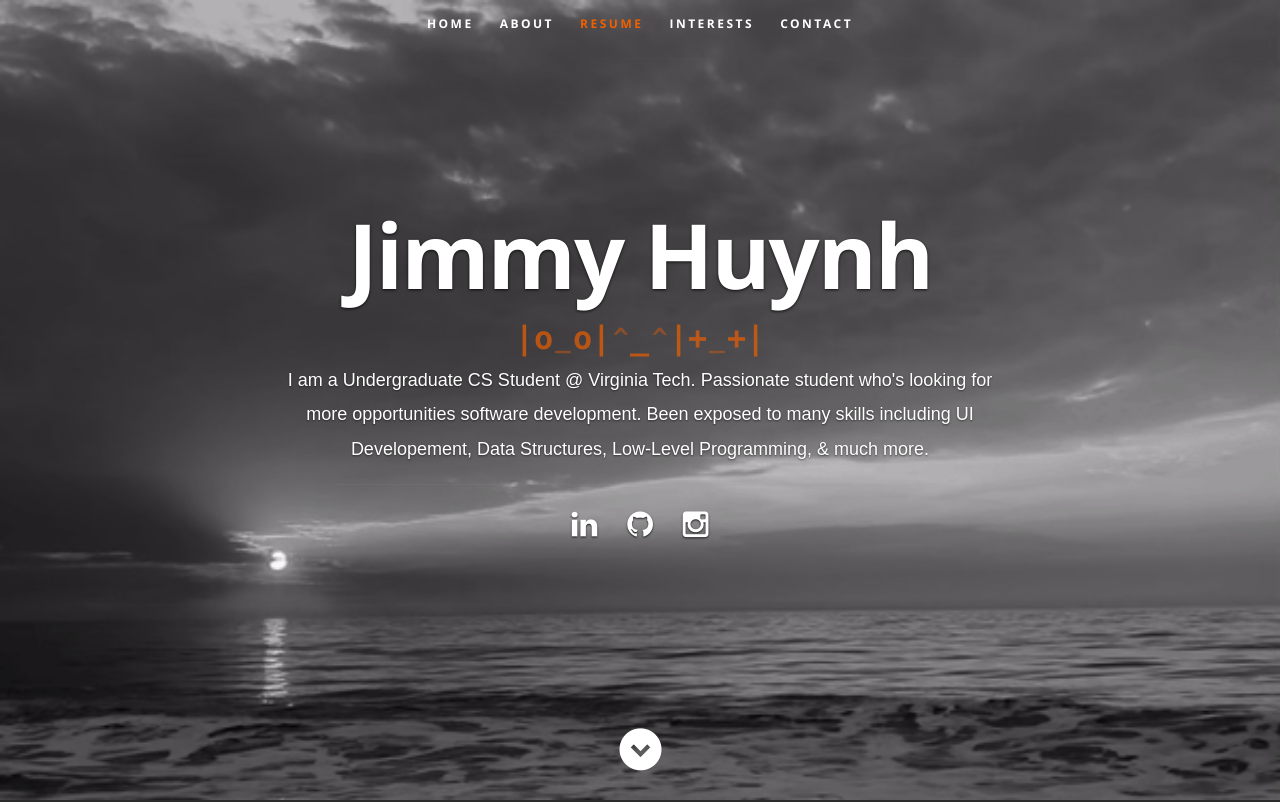
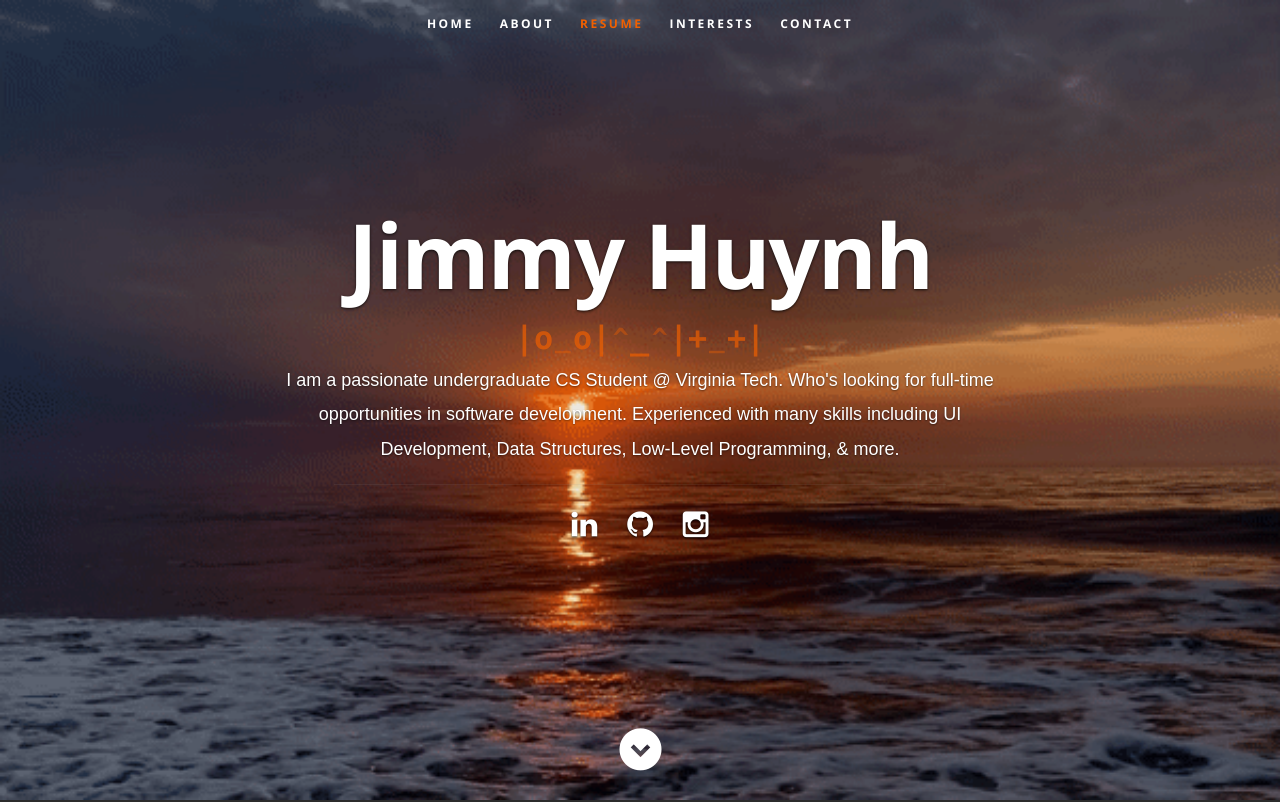
Before and after one commit to huangwai/personal_resume_website, a React (Create React App) app: page / in a window 1280 px wide. Shown: the top 802 px of the page. Built offline with nearby package versions, Linux system fonts and the light colour scheme.

Commit message:
changed wallpaper

```diff
--- a/src/resumeData.js
+++ b/src/resumeData.js
@@ -1,10 +1,10 @@
 let resumeData = {
     "imagebaseurl":"https://github.com/huangwai",
     "name": "Jimmy Huynh",
-    "role": "Undergraduate CS Student @ Virginia Tech",
+    "role": "passionate undergraduate CS Student @ Virginia Tech",
     "linkedinId":" jimmyhuynh2000@vt.edu",
     "skypeid": "Your skypeid",
-    "roleDescription": " Passionate student who's looking for more opportunities software development. Been exposed to many skills including UI Developement, Data Structures, Low-Level Programming, & much more.",
+    "roleDescription": " Who's looking for full-time opportunities in software development. Experienced with many skills including UI Development, Data Structures, Low-Level Programming, & more.",
     "socialLinks":[
         {
           "name":"linkedin",
```
Also changed, not shown: public/images/ezgif.com-gif-maker.gif.
